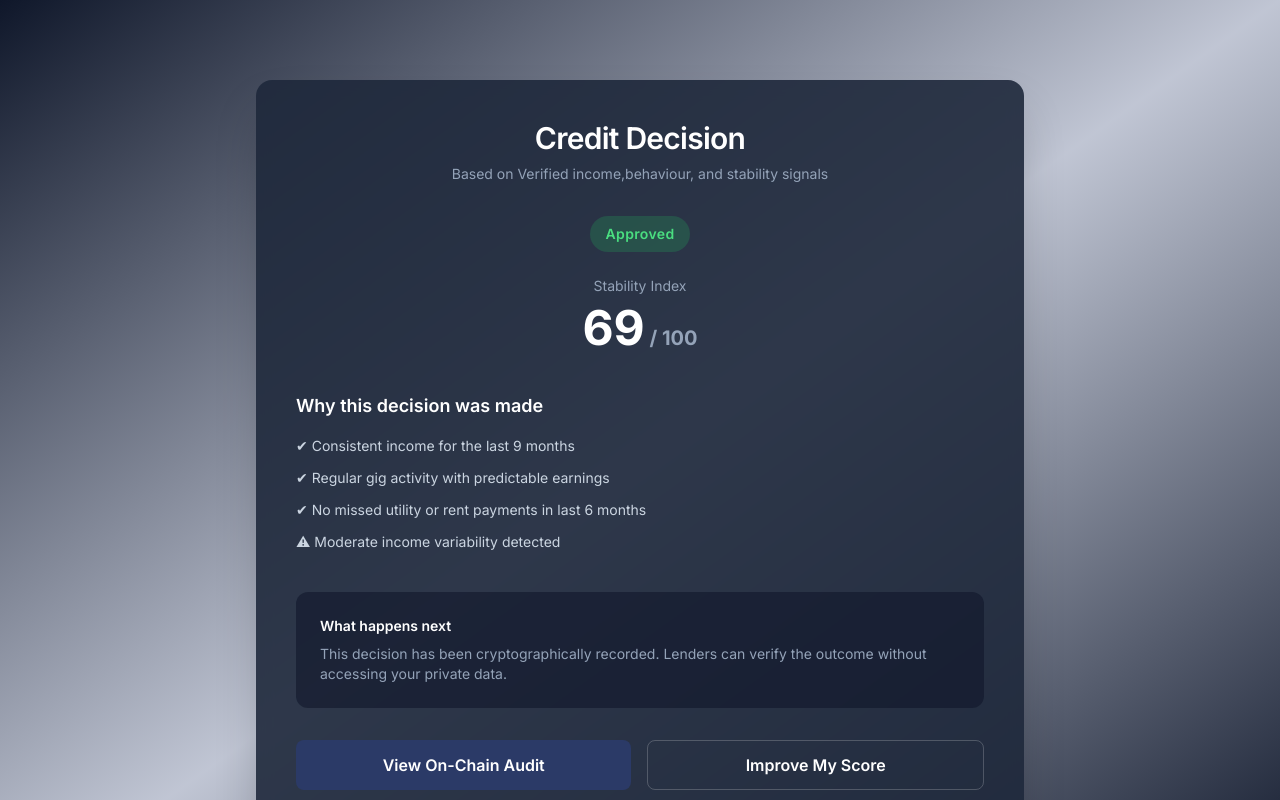
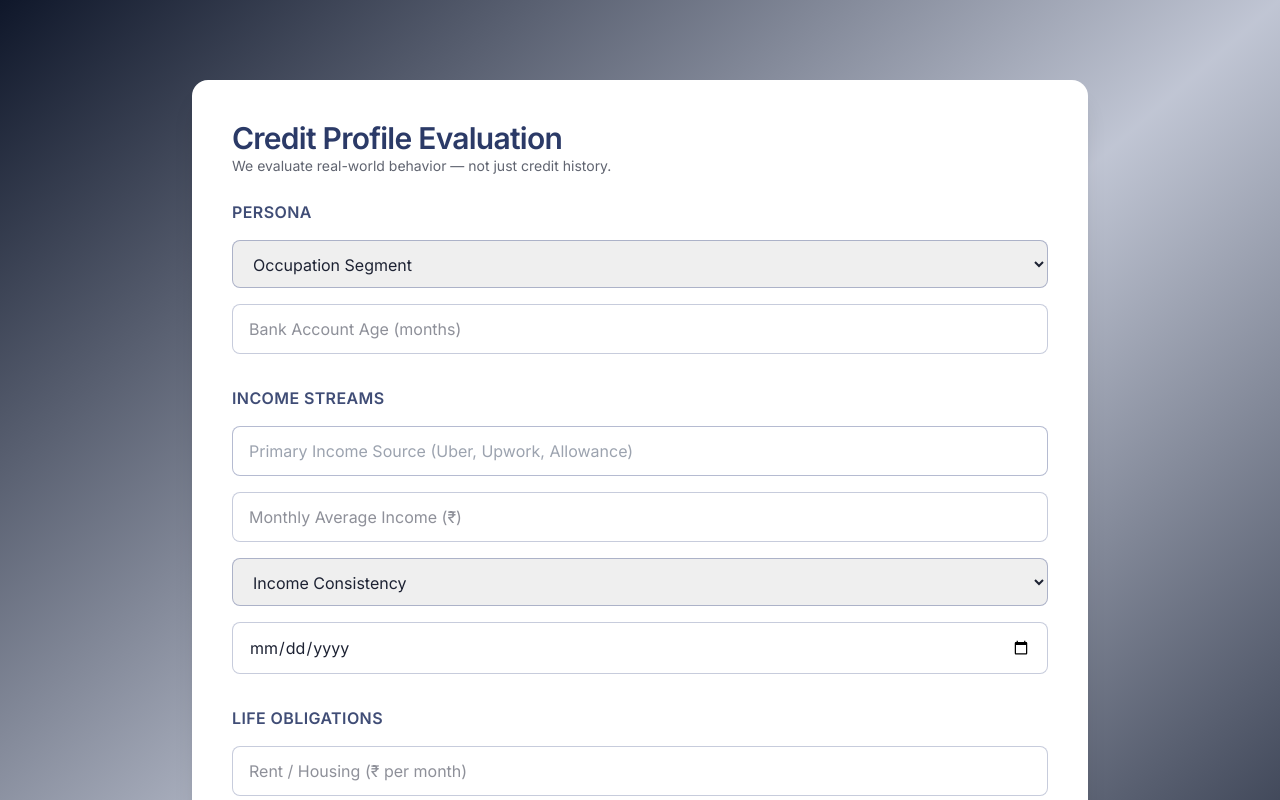
Before and after one commit to Spuk2006-glitch/Thin_film, a React (Vite) app: page / in a window 1280 px wide. Shown: the top 800 px of the page. Built offline with nearby package versions, Linux system fonts and the light colour scheme.

Commit message:
normal commit

```diff
--- a/package.json
+++ b/package.json
@@ -11,7 +11,8 @@
   },
   "dependencies": {
     "react": "^19.2.0",
-    "react-dom": "^19.2.0"
+    "react-dom": "^19.2.0",
+    "react-router-dom": "^7.11.0"
   },
   "devDependencies": {
     "@eslint/js": "^9.39.1",
--- a/src/App.jsx
+++ b/src/App.jsx
@@ -1,9 +1,14 @@
-import LoanRequest from "./pages/LoanRequest"
+import { BrowserRouter, Routes, Route } from "react-router-dom";
+import LoanRequest from "./pages/LoanRequest";
 import CreditDecision from "./pages/CreditDecision";
 
-export default function App(){
-  return(
-    <CreditDecision/>
-
+export default function App() {
+  return (
+    <BrowserRouter>
+      <Routes>
+        <Route path="/" element={<LoanRequest />} />
+        <Route path="/decision" element={<CreditDecision />} />
+      </Routes>
+    </BrowserRouter>
   );
 }
--- a/src/pages/CreditDecision.jsx
+++ b/src/pages/CreditDecision.jsx
@@ -2,21 +2,20 @@ import { useState } from "react";
 
 export default function CreditDecision(){
     const decision="APPROVED";
-    const score=69;
+    const score=73;
     return(
         <div className="min min-h-screen
             flex items-start justify-center
             px-4 pt-20 pb-12
-            bg-gradient-to-br from-slate-900 via-primary/25 to-slate-900">
+            bg-gradient-to-br from-slate-900 via-primary/30 to-slate-900">
             <div className="
                 w-full max-w-3xl
-                bg-slate-800/90 backdrop-blur
-                rounded-2xl shadow-2xl
-                px-6 sm:px-8 lg:px-10 py-10
-                text-white">
+                bg-white
+                rounded-2xl shadow-xl
+                px-6 sm:px-8 lg:px-10 py-10">
                     <div className="text-center mb-8">
-                        <h1 className="text-3xl font-semibold tracking-tight">Credit Decision</h1>
-                        <p className="text-sm text-slate-400 mt-2">
+                        <h1 className="text-3xl font-semibold text-primary tracking-tight">Credit Decision</h1>
+                        <p className="text-sm text-text/70 mt-2">
                             Based on Verified income,behaviour, and stability signals
                         </p>
                     </div>
@@ -24,9 +23,9 @@ export default function CreditDecision(){
                     <div className="flex justify-center mb-6">
                     <span className={`
                         px-4 py-2 rounded-full text-sm font-semibold tracking-wide
-                        ${decision === "APPROVED" && "bg-green-500/20 text-green-400"}
-                        ${decision === "REVIEW" && "bg-yellow-500/20 text-yellow-400"}
-                        ${decision === "DECLINED" && "bg-red-500/20 text-red-400"}
+                        ${decision === "APPROVED" && "bg-green-500/15 text-green-600"}
+                        ${decision === "REVIEW" && "bg-yellow-500/15 text-yellow-600"}
+                        ${decision === "DECLINED" && "bg-red-500/15 text-red-600"}
                     `}>
                         {decision === "APPROVED" && "Approved"}
                         {decision === "REVIEW" && "Needs Manual Review"}
@@ -38,9 +37,9 @@ export default function CreditDecision(){
                         <p className="text-sm text-slate-400 mb-2">
                             Stability Index
                         </p>
-                        <div className="text-5xl font-bold text-white">
+                        <div className="text-5xl font-bold text-primary">
                             {score}
-                            <span className="text-xl text-slate-400"> / 100</span>
+                            <span className="text-xl text-text/60"> / 100</span>
                         </div>
                     </div>
 
@@ -49,7 +48,7 @@ export default function CreditDecision(){
                             Why this decision was made
                         </h3>
 
-                        <ul className="space-y-3 text-slate-300 text-sm">
+                        <ul className="space-y-3 text-text/80 text-sm">
                             <li>✔ Consistent income for the last 9 months</li>
                             <li>✔ Regular gig activity with predictable earnings</li>
                             <li>✔ No missed utility or rent payments in last 6 months</li>
@@ -57,11 +56,11 @@ export default function CreditDecision(){
                         </ul>
                     </div>
 
-                    <div className="bg-slate-900/60 rounded-xl p-6 mb-8">
+                    <div className="bg-background rounded-xl p-6 mb-8">
                     <h4 className="text-sm font-semibold mb-2">
                         What happens next
                     </h4>
-                    <p className="text-sm text-slate-400">
+                    <p className="text-sm text-text/70">
                         This decision has been cryptographically recorded.
                         Lenders can verify the outcome without accessing your private data.
                     </p>
--- a/src/pages/LoanRequest.jsx
+++ b/src/pages/LoanRequest.jsx
@@ -1,6 +1,10 @@
 import { useState } from "react";
+import { useNavigate } from "react-router-dom";
+
 
 export default function LoanRequest(){
+    const navigate = useNavigate();
+
     const [form, setForm] = useState({
         occupation: "",
         accountAge: "",
@@ -19,8 +23,10 @@ export default function LoanRequest(){
 
       const handleSubmit = () => {
         console.log("Submitted Credit Profile:", form);
-        alert("Credit profile submitted for evaluation");
-      };
+        setTimeout(() => {
+            navigate("/decision");
+        }, 1200);
+        };
 
       return (
         <div className="min-h-screen flex items-center justify-center bg-gradient-to-br from-slate-900 via-primary/25 to-slate-900
@@ -39,7 +45,7 @@ export default function LoanRequest(){
             {/* SECTION A */}
             <section className="mb-8 space-y-4">
                <h3 className="text-base font-semibold text-primary/90 uppercase tracking-wide">
-                Section A: Persona
+                Persona
               </h3>
 
               <select
@@ -77,7 +83,7 @@ export default function LoanRequest(){
             {/* SECTION B */}
             <section className="mb-8 space-y-4">
               <h3 className="text-base font-semibold text-primary/90 uppercase tracking-wide">
-                Section B: Income Streams
+                Income Streams
               </h3>
 
               <input
@@ -142,7 +148,7 @@ export default function LoanRequest(){
             {/* SECTION C */}
             <section className="mb-8 space-y-4">
               <h3 className="text-base font-semibold text-primary/90 uppercase tracking-wide">
-                Section C: Life Obligations
+                Life Obligations
               </h3>
 
               <input
```
Also changed, not shown: 1 other file (tests, documents, lock files or other folders).
